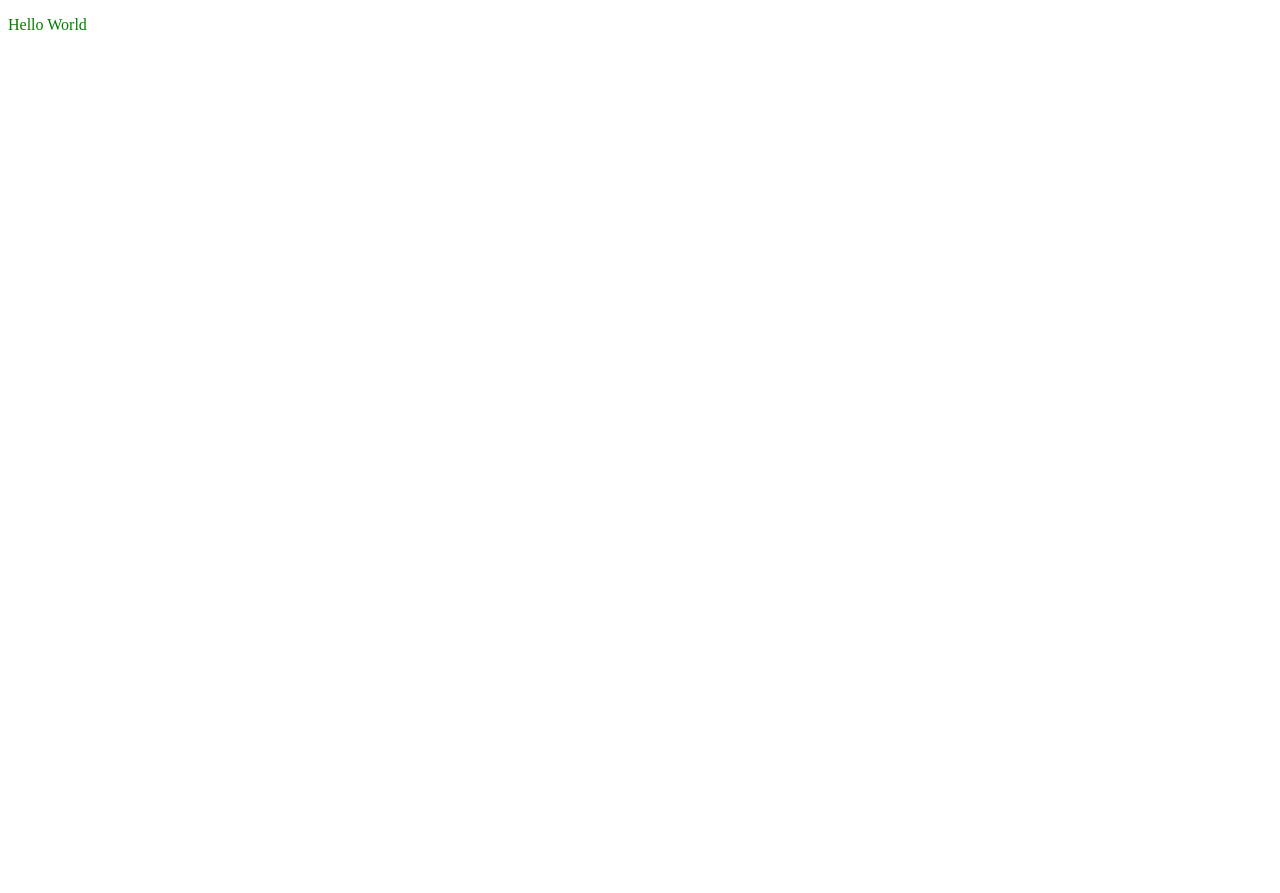
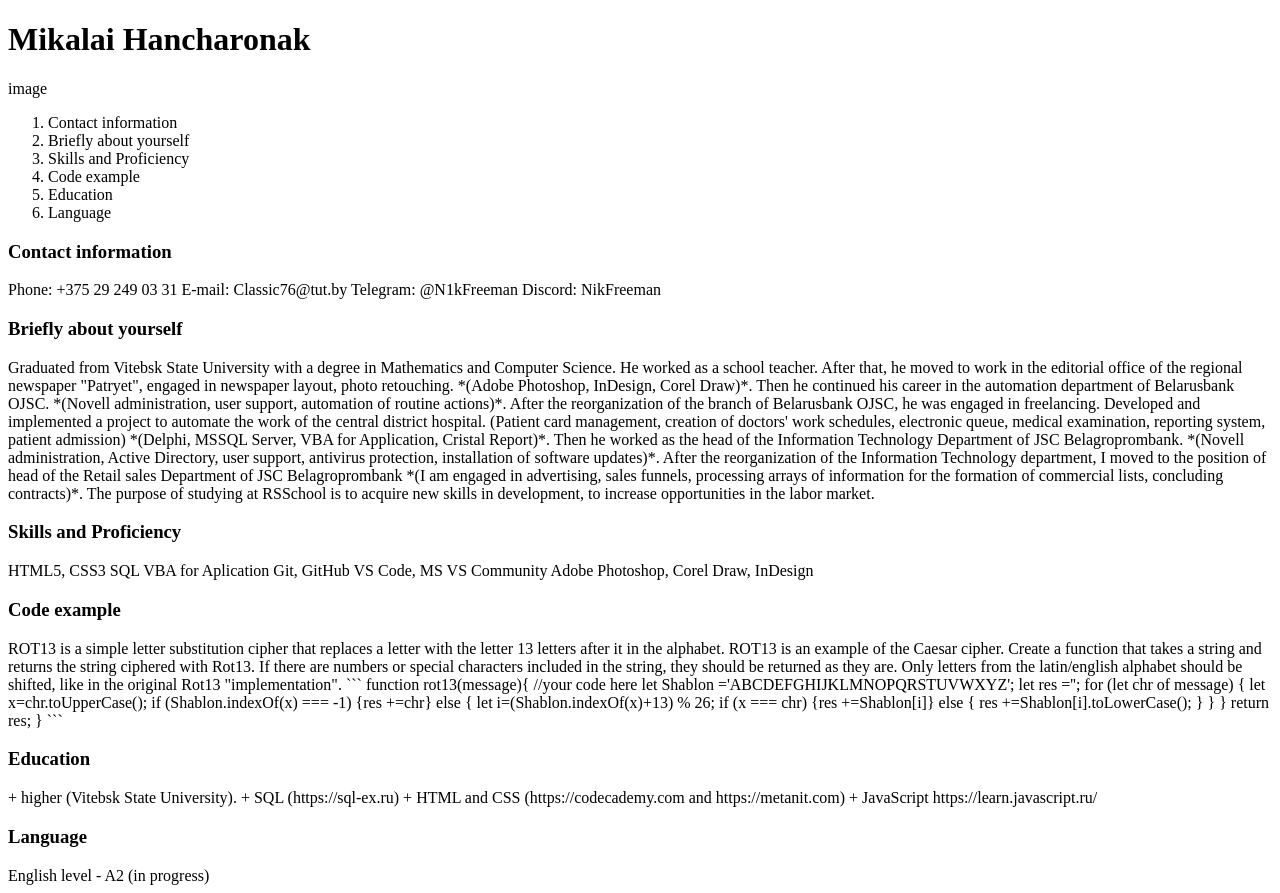
Before and after one commit to NikFreeman/rsschool-cv, a plain HTML site: page index.html in a window 1280 px wide. Before the commit the page ends 800 px from the top, so only its background shows below. Drawn offline with Linux system fonts and the light colour scheme.

Commit message:
feat: add basic markup

````diff
--- a/index.html
+++ b/index.html
@@ -6,6 +6,101 @@
         <link rel="stylesheet" type="text/css" href="css/style.css"/>
     </head>
     <body>
-      <p>Hello World</p>
+      <footer class = 'footer'>
+         <h1>Mikalai Hancharonak</h1>
+         image
+      </footer>
+      <nav>
+        <ol>
+          <li>Contact information</li>
+          <li>Briefly about yourself</li>
+          <li>Skills and Proficiency</li>
+          <li>Code example</li>
+          <li>Education</li>
+          <li>Language</li>
+        </ol>
+      </nav>
+      <main>
+        <article>
+          <h3>Contact information</h3>
+          Phone: +375 29 249 03 31
+          E-mail: Classic76@tut.by
+          Telegram: @N1kFreeman
+          Discord: NikFreeman
+        </article>
+        <article>
+          <h3>
+            Briefly about yourself
+          </h3>
+          Graduated from Vitebsk State University with a degree in Mathematics and Computer Science.
+
+          He worked as a school teacher.
+
+          After that, he moved to work in the editorial office of the regional newspaper "Patryet", engaged in newspaper layout, photo retouching. *(Adobe Photoshop, InDesign, Corel Draw)*.
+
+          Then he continued his career in the automation department of Belarusbank OJSC. *(Novell administration, user support, automation of routine actions)*.
+
+          After the reorganization of the branch of Belarusbank OJSC, he was engaged in freelancing. Developed and implemented a project to automate the work of the central district hospital. (Patient card management, creation of doctors' work schedules, electronic queue, medical examination, reporting system, patient admission) *(Delphi, MSSQL Server, VBA for Application, Cristal Report)*.
+
+          Then he worked as the head of the Information Technology Department of JSC Belagroprombank. *(Novell administration, Active Directory, user support, antivirus protection, installation of software updates)*.
+
+          After the reorganization of the Information Technology department, I moved to the position of head of the Retail sales Department of JSC Belagroprombank *(I am engaged in advertising, sales funnels, processing arrays of information for the formation of commercial lists, concluding contracts)*.
+
+          The purpose of studying at RSSchool is to acquire new skills in development, to increase opportunities in the labor market.
+        </article>
+        <article>
+          <h3>
+            Skills and Proficiency
+          </h3>
+          HTML5, CSS3
+          SQL
+          VBA for Aplication
+          Git, GitHub
+          VS Code, MS VS Community
+          Adobe Photoshop, Corel Draw, InDesign
+        </article>
+        <article>
+          <h3>Code example</h3>
+          ROT13 is a simple letter substitution cipher that replaces a letter with the letter 13 letters after it in the alphabet. ROT13 is an example of the Caesar cipher.
+
+Create a function that takes a string and returns the string ciphered with Rot13. If there are numbers or special characters included in the string, they should be returned as they are. Only letters from the latin/english alphabet should be shifted, like in the original Rot13 "implementation".
+```
+function rot13(message){
+  //your code here
+    let Shablon ='ABCDEFGHIJKLMNOPQRSTUVWXYZ';
+    let res ='';
+    for (let chr of message)
+      {
+        let x=chr.toUpperCase();
+        if (Shablon.indexOf(x) === -1) {res +=chr}
+          else
+          {
+           let i=(Shablon.indexOf(x)+13) % 26;
+           if (x === chr) {res +=Shablon[i]}
+             else
+             {
+              res +=Shablon[i].toLowerCase();
+             }
+          }
+      }
+    return res;
+}
+```
+        </article>
+        <article>
+          <h3>Education</h3>
+          + higher (Vitebsk State University).
++ SQL (https://sql-ex.ru)
++ HTML and CSS (https://codecademy.com and https://metanit.com)
++ JavaScript https://learn.javascript.ru/
+        </article>
+        <article>
+         <h3>Language</h3>
+          English level - A2 (in progress)
+        </article>
+      </main>
+      <footer>
+
+      </footer>
     </body>
 </html>
````
